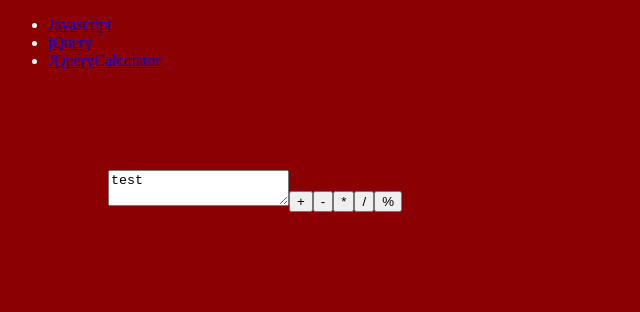
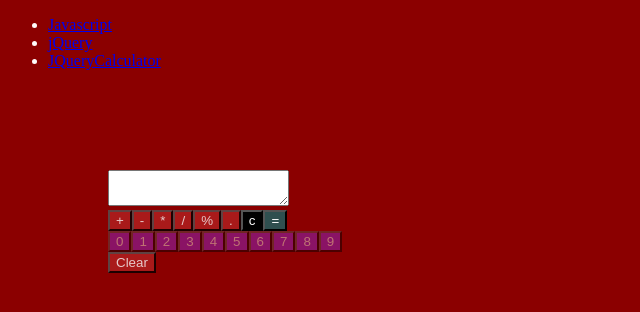
Before and after one commit to BenjaminElifLarsen/CSP1, a plain HTML site: page JQueryCalculator.html in a window 1280 px wide. Both pictures are taken after a click on the button "Display calculator". Shown: the whole page, without its empty margins (0-640 px from the left). Drawn offline with nearby package versions, Linux system fonts and the light colour scheme.

Commit message:
improved number and operator buttons

```diff
--- a/CSS/main.css
+++ b/CSS/main.css
@@ -28,3 +28,20 @@ li{
 .blue {
     background: blue;
 }
+
+.Operator {
+    background-color: firebrick;
+    color: white;
+}
+.Number {
+    background-color: blueviolet;
+    color: white;
+}
+.Clear{
+    background-color:black;
+    color:white;
+}
+.Calculate {
+    background-color: darkslategrey;
+    color: white;
+}
--- a/JQueryCalculator.html
+++ b/JQueryCalculator.html
@@ -20,20 +20,62 @@
     <button class="Display">Display calculator</button>
     <div class="PrimaryAnimation">
         <div class="Location">
+
         </div>
     </div>
     <script>
         var animated = '.PrimaryAnimation';
-        var placement = '.Location'
+        var placement = '.Location'; //don't have a variable called Location, the browser will try to load the value instead of the page
+        var numberPlacement = '.NumberLocation'
+        var operatorClass = 'Operator';
+        var clearClass = 'Clear';
+        var numberClass = 'Number'
+        var calculateClass = 'Calculate'
+        var displayed = 0; //if clicking the button multiple times, the new buttons and text area will appear multiple times
+        //write the entire equation out in the display and when the user clicks '=' it will display the result
+        //maybe animate the text displayment in the textarea
+        var numberArray = [0, 1, 2, 3, 4, 5, 6, 7, 8, 9];
+        var operatorArray = ['+','-','*','/','%','.'];
         $(animated).fadeOut(0);
-        $('button').on('click', function () {
-            $('<textarea />').text("test").attr('id', 'result').appendTo(placement)
-            $('<button />').text('+').click(function () { document.getElementById('result').innerHTML = '+'; }).appendTo(placement);
-            $('<button />').text('-').click(function () { document.getElementById('result').innerHTML = '-';  }).appendTo(placement);
-            $('<button />').text('*').click(function () { document.getElementById('result').innerHTML = '*';  }).appendTo(placement);
-            $('<button />').text('/').click(function () { document.getElementById('result').innerHTML = '/';  }).appendTo(placement);
-            $('<button />').text('%').click(function () { document.getElementById('result').innerHTML = '%';  }).appendTo(placement);
-
+        $('.Display').on('click', function () {
+            $('<textarea />').text("").attr('id', 'result').appendTo(placement).wrap('<div></div>');
+            operatorArray.forEach(function (value) {
+                $('<button />').text(value).addClass(operatorClass).click(function () { document.getElementById('result').innerHTML += value; }).appendTo(placement)
+            });
+            //$('<button />').text('+').addClass(operatorClass).click(function () { document.getElementById('result').innerHTML += '+'; }).appendTo(placement);
+            //$('<button />').text('-').addClass(operatorClass).click(function () { document.getElementById('result').innerHTML += '-';  }).appendTo(placement);
+            //$('<button />').text('*').addClass(operatorClass).click(function () { document.getElementById('result').innerHTML += '*';  }).appendTo(placement);
+            //$('<button />').text('/').addClass(operatorClass).click(function () { document.getElementById('result').innerHTML += '/';  }).appendTo(placement);
+            //$('<button />').text('%').addClass(operatorClass).click(function () { document.getElementById('result').innerHTML += '%'; }).appendTo(placement);
+            //$('<button />').text('.').addClass(operatorClass).click(function () { document.getElementById('result').innerHTML += '.'; }).appendTo(placement);
+            $('<button />').text('c').addClass(clearClass).click(function () {
+                if (document.getElementById('result').innerHTML.length != 0) {
+                    var array = document.getElementById('result').innerHTML.split('');
+                    array.length = array.length - 1;
+                    var stringArray = array.toString();
+                    var string = stringArray.replaceAll(',', '');
+                    document.getElementById('result').innerHTML = string;
+                }
+            }).appendTo(placement);
+            $('<button />').text('=').addClass(calculateClass).click(function () { document.getElementById('result').innerHTML = 'Result'; }).appendTo(placement);
+            $(placement).append('<div class="NumberLocation"></div>');
+            numberArray.forEach(function (value) {
+                $('<button />').text(value).addClass(numberClass).click(function () { document.getElementById('result').innerHTML += value; }).appendTo(numberPlacement)
+            });
+            //$('<button />').text('0').addClass(numberClass).click(function () { document.getElementById('result').innerHTML += '0'; }).appendTo(numberPlacement);
+            //$('<button />').text('1').addClass(numberClass).click(function () { document.getElementById('result').innerHTML += '1'; }).appendTo(numberPlacement);
+            //$('<button />').text('2').addClass(numberClass).click(function () { document.getElementById('result').innerHTML += '2'; }).appendTo(numberPlacement);
+            //$('<button />').text('3').addClass(numberClass).click(function () { document.getElementById('result').innerHTML += '3'; }).appendTo(numberPlacement);
+            //$('<button />').text('4').addClass(numberClass).click(function () { document.getElementById('result').innerHTML += '4'; }).appendTo(numberPlacement);
+            //$('<button />').text('5').addClass(numberClass).click(function () { document.getElementById('result').innerHTML += '5'; }).appendTo(numberPlacement);
+            //$('<button />').text('6').addClass(numberClass).click(function () { document.getElementById('result').innerHTML += '6'; }).appendTo(numberPlacement);
+            //$('<button />').text('7').addClass(numberClass).click(function () { document.getElementById('result').innerHTML += '7'; }).appendTo(numberPlacement);
+            //$('<button />').text('8').addClass(numberClass).click(function () { document.getElementById('result').innerHTML += '8'; }).appendTo(numberPlacement);
+            //$('<button />').text('9').addClass(numberClass).click(function () { document.getElementById('result').innerHTML += '9'; }).appendTo(numberPlacement);
+            $('<button />').text('Clear').addClass(operatorClass).click(function () { document.getElementById('result').innerHTML = ''; }).appendTo(numberPlacement).wrap('<div></div>');
+            $('.' + numberClass).fadeOut(0).fadeIn(6000);
+            $('.' + operatorClass).fadeOut(0).fadeIn(4000);
+            $('#result').fadeOut(0).fadeIn(2000);
         });
         $('.Display').click(function () {
             //$(animated).fadeIn(250);
```
